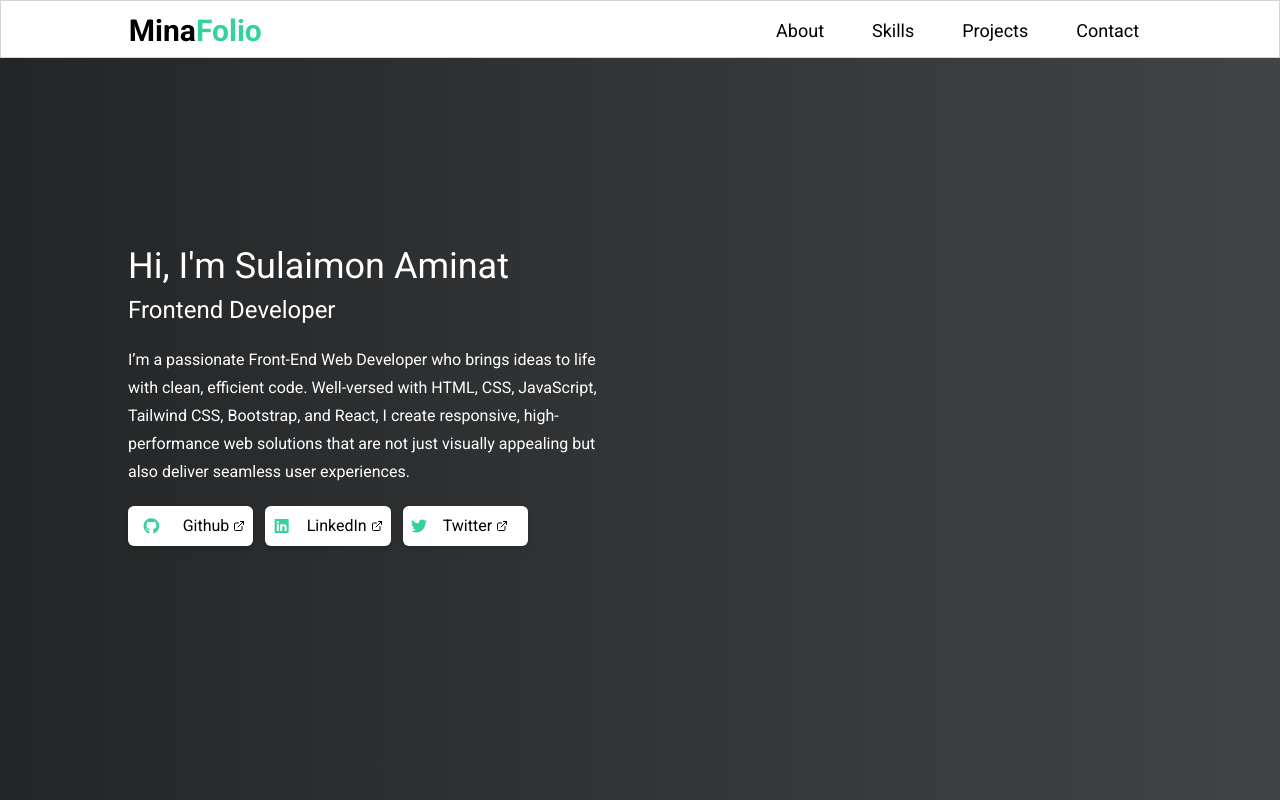
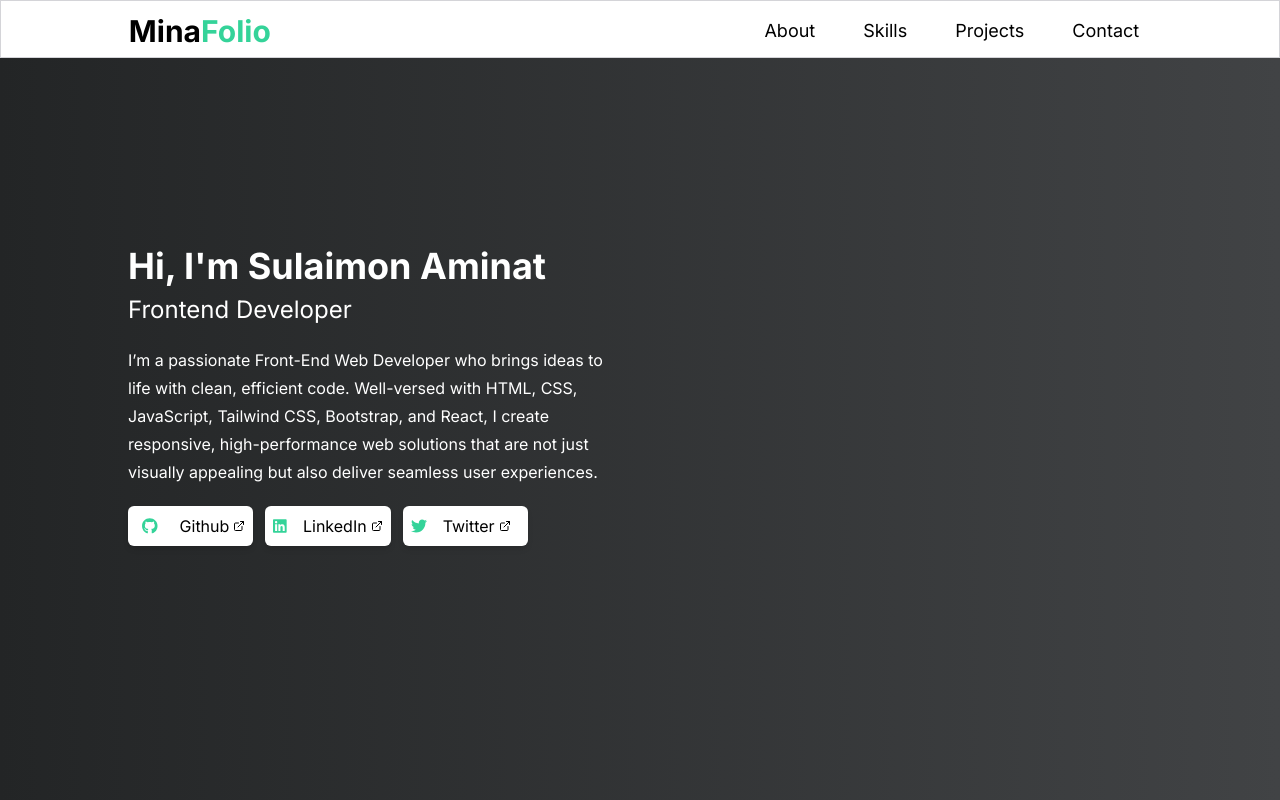
Before and after one commit to pejuameenat/2025-portfolio, a React (Vite) app: page / in a window 1280 px wide. Built offline with nearby package versions, Linux system fonts and the light colour scheme.

Commit message:
changed font family

```diff
--- a/src/Components/Home.jsx
+++ b/src/Components/Home.jsx
@@ -7,7 +7,7 @@
         <section className={`transition-all duration-300 ease-in ${gradient}`}>
           <div className="container lg:max-w-[1128px] lg:w-[80%] mx-auto min-h-screen px-4 lg:px-0 flex items-center">
             <div className="lg:max-w-[500px]">
-              <h1 className="text-4xl text-white my-2">
+              <h1 className="text-4xl text-white my-2 font-bold">
                 Hi, I'm Sulaimon Aminat
               </h1>
               <span className="text-2xl text-white ">Frontend Developer</span>
--- a/src/index.css
+++ b/src/index.css
@@ -1,4 +1,5 @@
-@import url('https://fonts.googleapis.com/css2?family=Roboto:ital,wght@0,100..900;1,100..900&display=swap');
+
+@import url('https://fonts.googleapis.com/css2?family=Inter:ital,opsz,wght@0,14..32,100..900;1,14..32,100..900&family=Montserrat:ital,wght@0,100..900;1,100..900&family=Poppins:ital,wght@0,100;0,200;0,300;0,400;0,500;0,600;0,700;0,800;0,900;1,100;1,200;1,300;1,400;1,500;1,600;1,700;1,800;1,900&display=swap');
 
 @tailwind base;
 @tailwind components;
@@ -12,7 +13,7 @@
   scroll-behavior: smooth;
 }
 body{
-  font-family: 'Roboto', sans-serif;
+  font-family: 'Inter', sans-serif;
   /* background-color: black; */
 
 }
```
